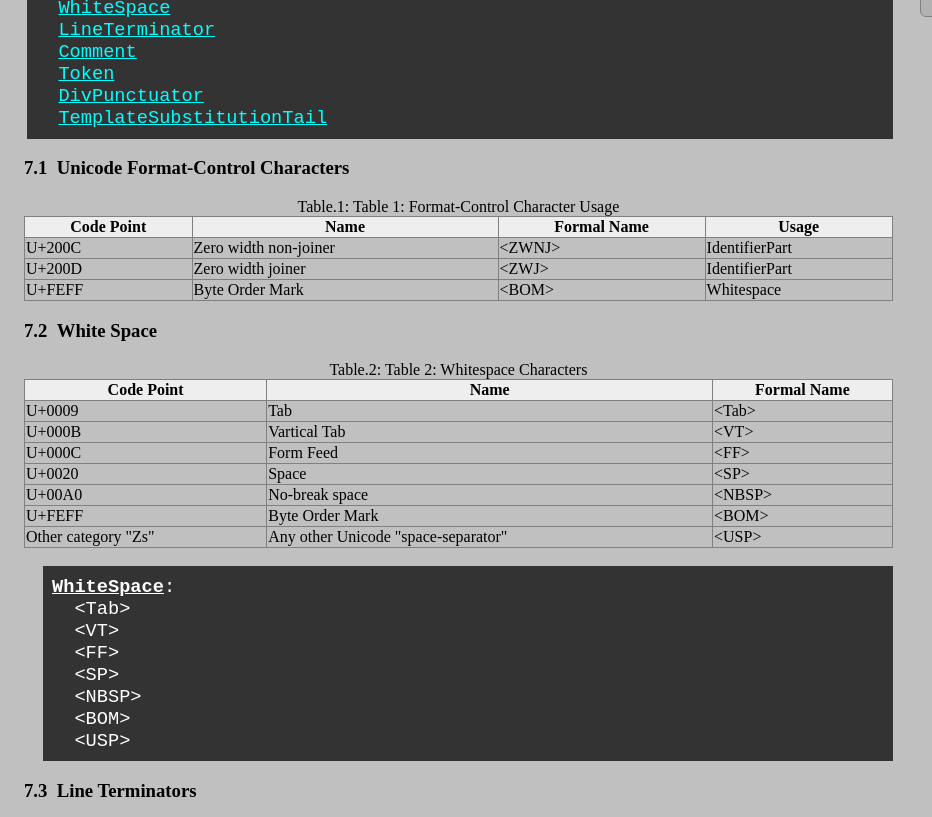
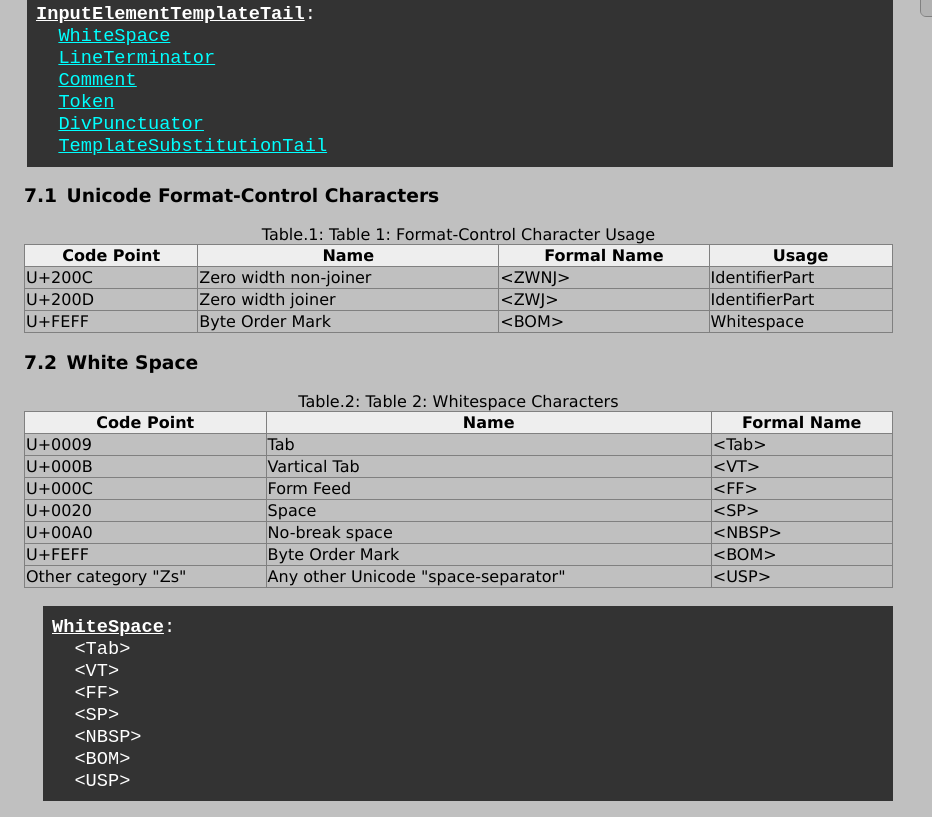
Before and after one commit to teramako/ECMAScript, a plain HTML site: page ecma6th_syntax.html in a window 1280 px wide. Shown: the part 757-1574 px from the top of the page, without its empty margins (0-932 px from the left). Drawn offline with Linux system fonts and the light colour scheme.

Commit message:
update style

```diff
--- a/ecma.css
+++ b/ecma.css
@@ -1,4 +1,8 @@
-:root {background-color: silver; counter-reset: table_caption; }
+:root {
+  font-family: "Lucida Grande", "Hiragino Kaku Gothic ProN", "ヒラギノ角ゴ ProN W3", Meiryo, "メイリオ", sans-serif;
+  background-color: silver;
+  counter-reset: table_caption;
+}
 h2[id]:before,
 h3[id]:before,
 h4[id]:before,
@@ -74,6 +78,7 @@ footer p {
 }
 #searchForm > input { width: 70%; }
 table {
+  margin: 1em 0;
   width: 100%;
   border-spacing: 0;
   border-collapse: collapse;
```
